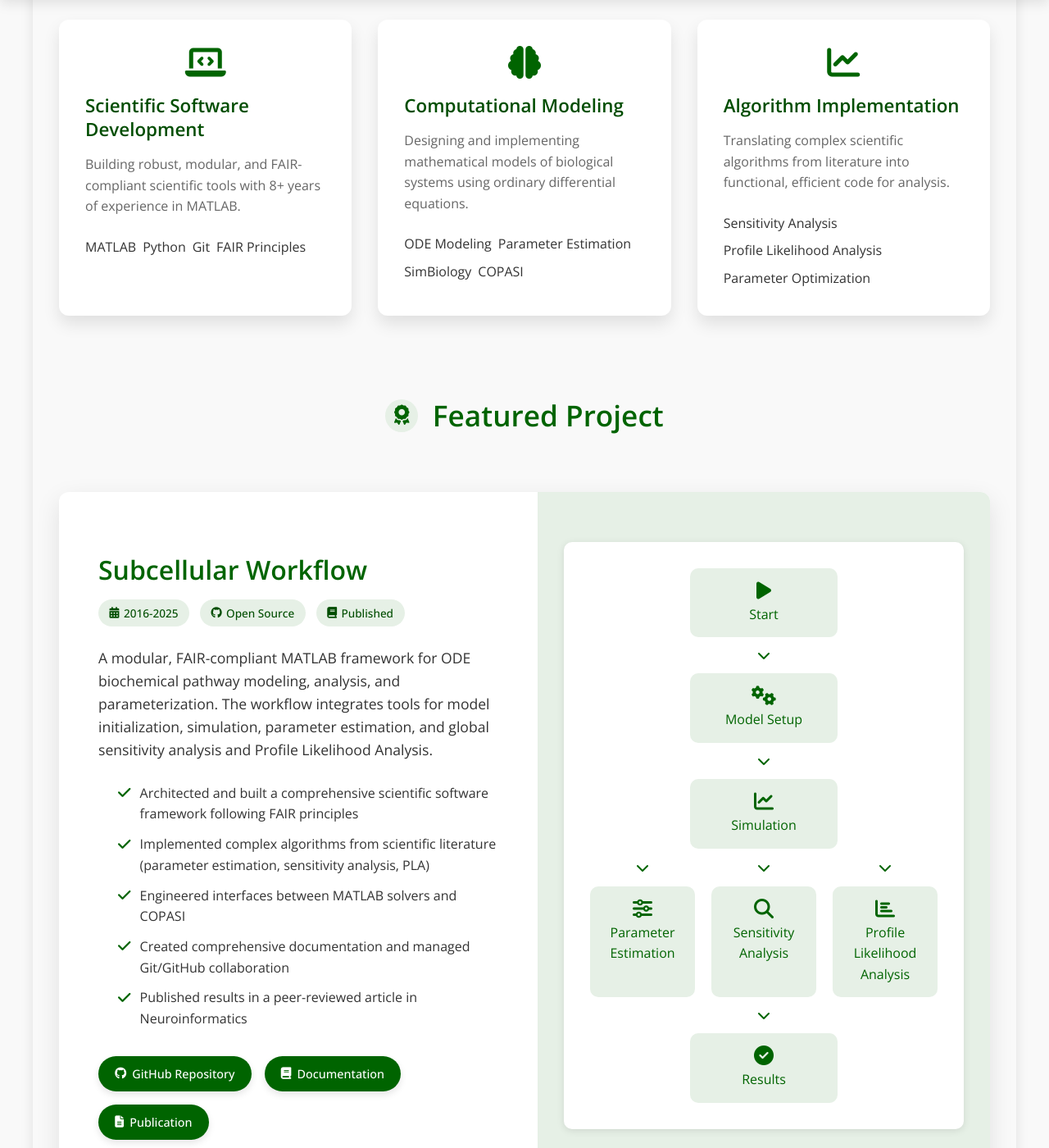
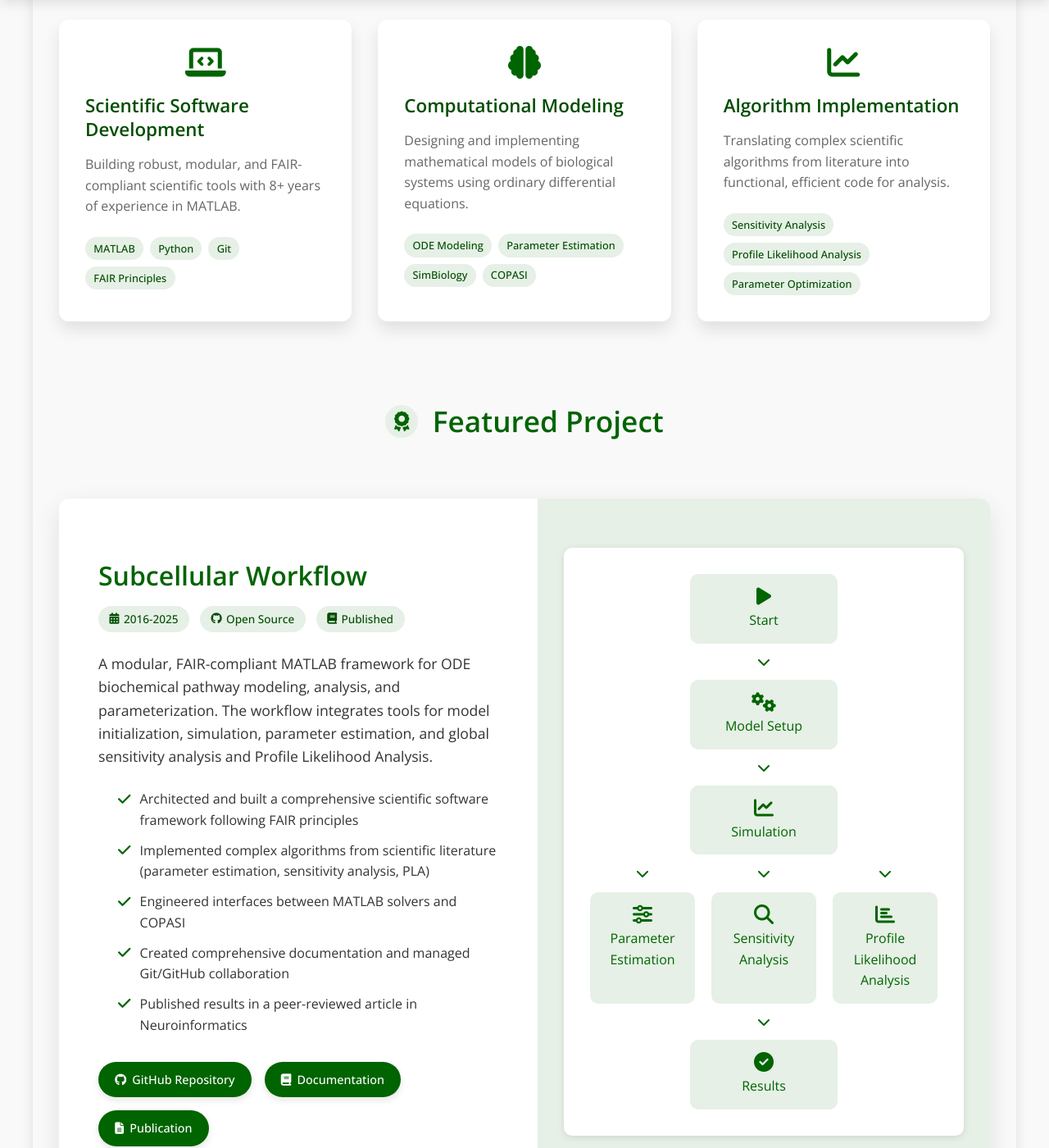
Before and after one commit to jpgsantos/jpgsantos.github.io, a Jekyll site: the page built from index.md, in a window 1280 px wide and 1400 px high, scrolled down 677 px. Shown: the whole window at 82% size. Built offline with Jekyll 4.4.1, drawn with Linux system fonts in a browser that asks for light colours.

Commit message:
Update style.css

```diff
--- a/assets/style.css
+++ b/assets/style.css
@@ -473,7 +473,7 @@ section:last-child {
   gap: 0.5em;
 }
 
-.expertise-skills span {
+.pills span {
   background-color: var(--primary-light);
   color: var(--primary-dark);
   padding: 0.3em 0.8em;
```
